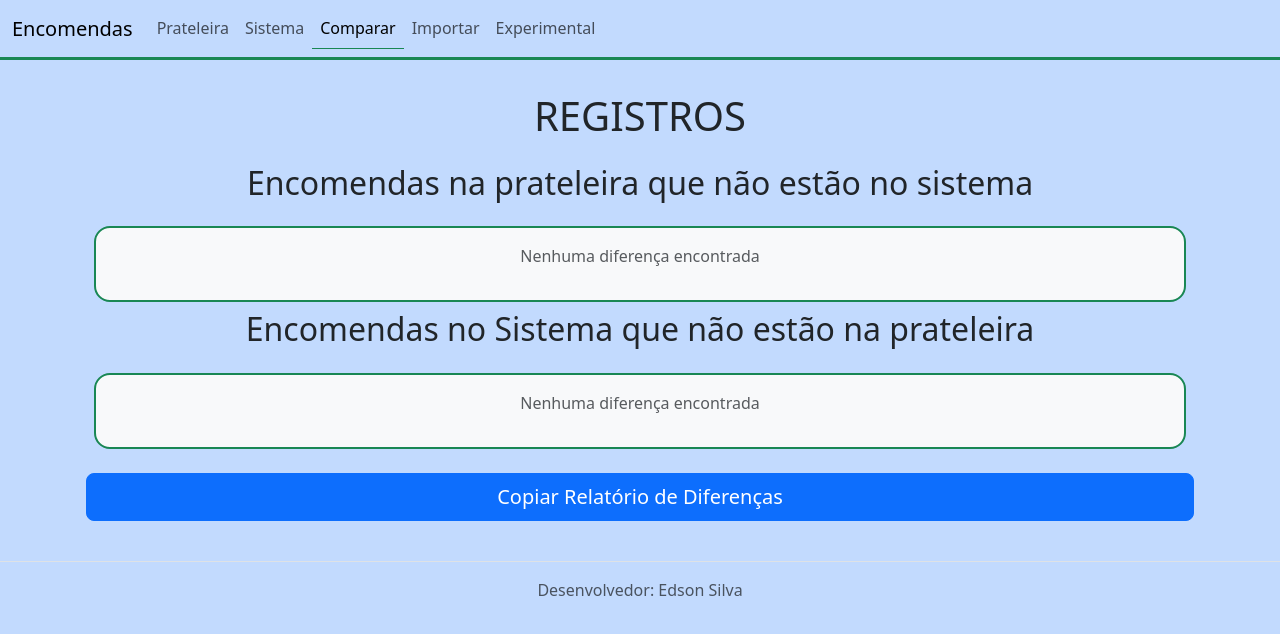
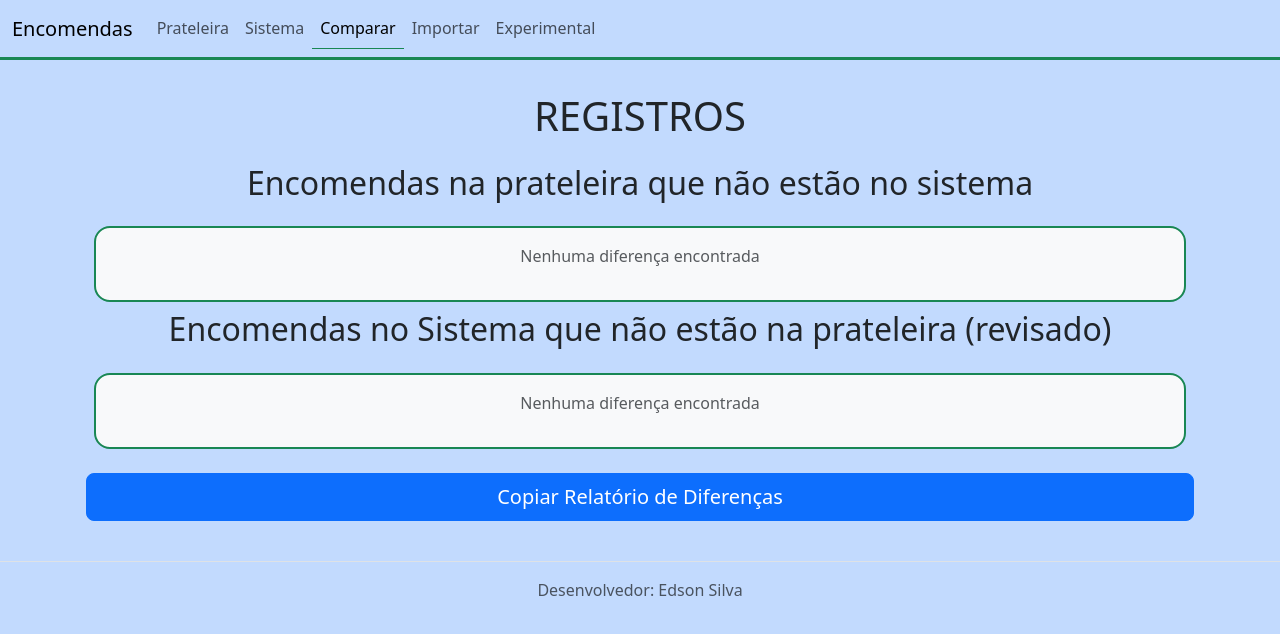
Before and after one commit to edsonservi/packlog, a plain HTML site: page comparar.html in a window 1280 px wide. Drawn offline with nearby package versions, Linux system fonts and the light colour scheme.

Commit message:
Update comparar.html
dois

```diff
--- a/comparar.html
+++ b/comparar.html
@@ -33,7 +33,7 @@
             </div>
         </div>
         <div>
-            <h2 class="text-center mb-4">Encomendas no Sistema que não estão na prateleira</h2>
+            <h2 class="text-center mb-4">Encomendas no Sistema que não estão na prateleira (revisado)</h2>
             <div id="sistema"
                 class="border border-success border-2 p-3 m-2 rounded rounded-4 d-flex flex-wrap gap-2 justify-content-center bg-light">
             </div>
```
